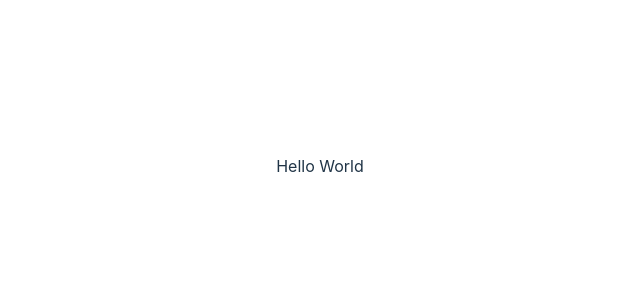
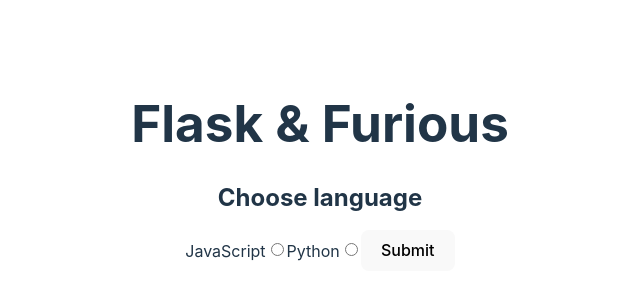
Before and after one commit to Flask-and-Furious/client_side, a React (Vite) app: page /language in a window 1280 px wide. Shown: the part 234-534 px from the top of the page, without its empty margins (320-960 px from the left). Built offline with nearby package versions, Linux system fonts and the light colour scheme.

Commit message:
edit LanguagePage component

```diff
--- a/src/pages/Language/index.jsx
+++ b/src/pages/Language/index.jsx
@@ -1,9 +1,25 @@
 import React from "react";
 
-function HomePage() {
-    return (
-        <div>Hello World</div>
-    )
+import { Button, Option, Subtitle, Title } from "../../components";
+
+function LanguagePage() {
+  return (
+    <>
+      <Title title="Flask & Furious" />
+      <Subtitle subtitle="Choose language" />
+      <Option
+        topic="JavaScript"
+        text="Which line number is wrong?"
+        attributeName="javascript"
+      />
+      <Option
+        topic="Python"
+        text="Which line number is wrong?"
+        attributeName="python"
+      />
+      <Button text="Submit" />
+    </>
+  );
 }
 
-export default HomePage
+export default LanguagePage;
```
